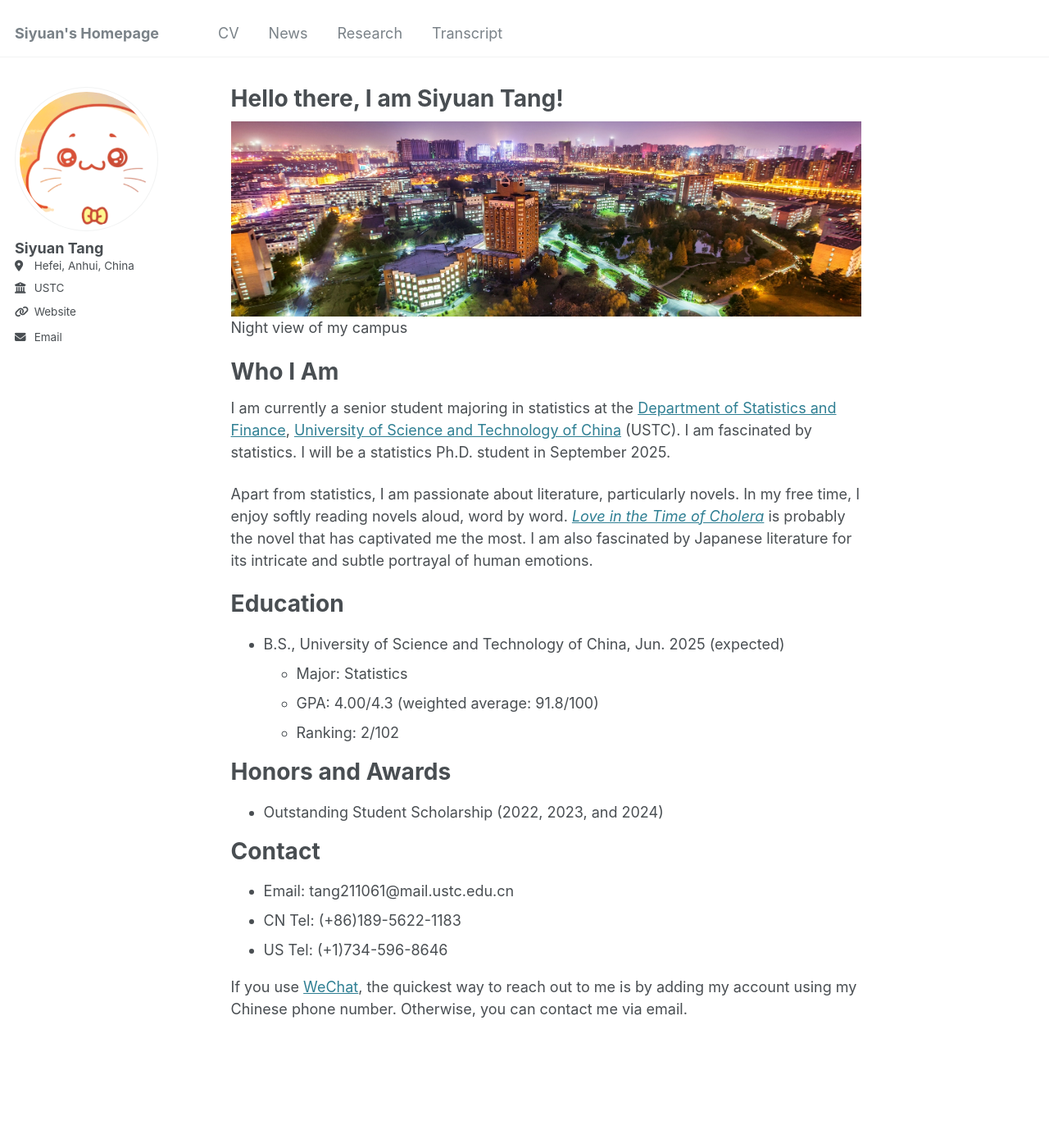
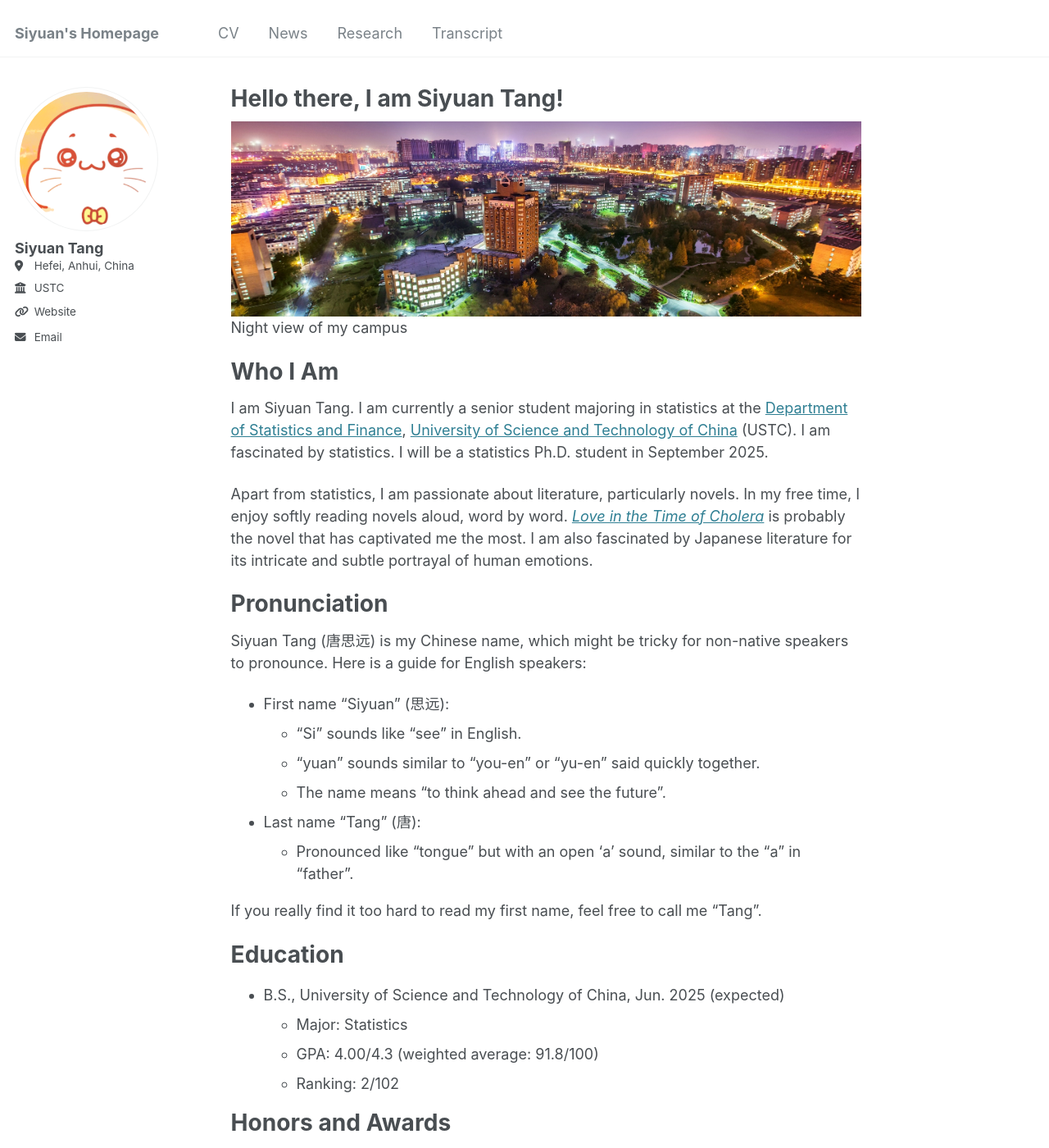
Before and after one commit to jacktangsy/jacktangsy.github.io, a Jekyll site: the page built from _pages/about.md, in a window 1280 px wide and 1400 px high. Shown: the whole window at 82% size. Built offline with Jekyll 4.4.1, drawn with Linux system fonts in a browser that asks for light colours.

Commit message:
Update about.md

```diff
--- a/_pages/about.md
+++ b/_pages/about.md
@@ -12,9 +12,21 @@
 
 Who I Am
 ======
-I am currently a senior student majoring in statistics at the <a href="https://en.business.ustc.edu.cn/audsf/list.htm" target="_blank">Department of Statistics and Finance</a>, <a href="https://en.ustc.edu.cn/" target="_blank">University of Science and Technology of China</a> (USTC). I am fascinated by statistics. I will be a statistics Ph.D. student in September 2025.
+I am Siyuan Tang. I am currently a senior student majoring in statistics at the <a href="https://en.business.ustc.edu.cn/audsf/list.htm" target="_blank">Department of Statistics and Finance</a>, <a href="https://en.ustc.edu.cn/" target="_blank">University of Science and Technology of China</a> (USTC). I am fascinated by statistics. I will be a statistics Ph.D. student in September 2025.
 
 Apart from statistics, I am passionate about literature, particularly novels. In my free time, I enjoy softly reading novels aloud, word by word. <a href="https://en.wikipedia.org/wiki/Love_in_the_Time_of_Cholera" target="_blank">*Love in the Time of Cholera*</a> is probably the novel that has captivated me the most. I am also fascinated by Japanese literature for its intricate and subtle portrayal of human emotions.
+
+Pronunciation
+======
+Siyuan Tang (唐思远) is my Chinese name, which might be tricky for non-native speakers to pronounce. Here is a guide for English speakers:
+- First name "Siyuan" (思远):
+  - "Si" sounds like "see" in English.
+  - "yuan" sounds similar to "you-en" or "yu-en" said quickly together.
+  - The name means "to think ahead and see the future".
+- Last name "Tang" (唐):
+  - Pronounced like "tongue" but with an open 'a' sound, similar to the "a" in "father".
+
+If you really find it too hard to read my first name, feel free to call me "Tang".
 
 Education
 ======
```
